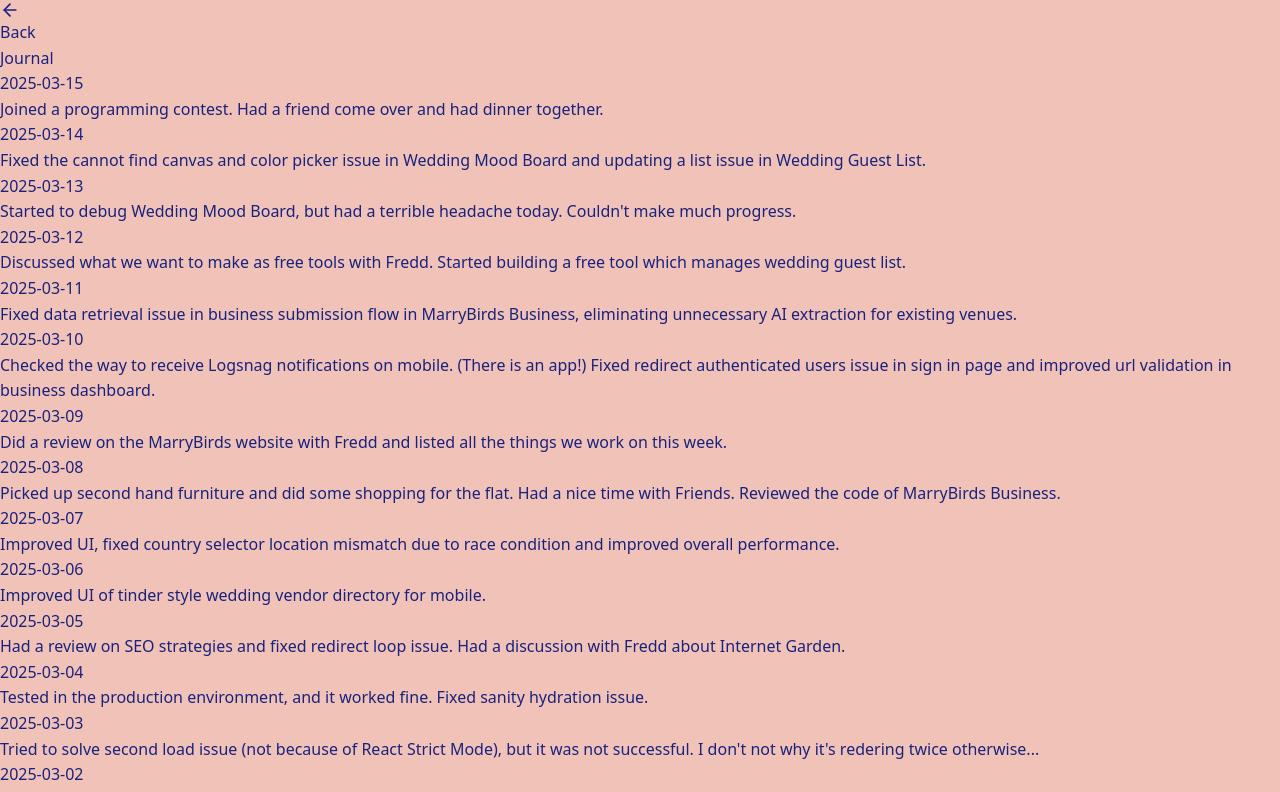
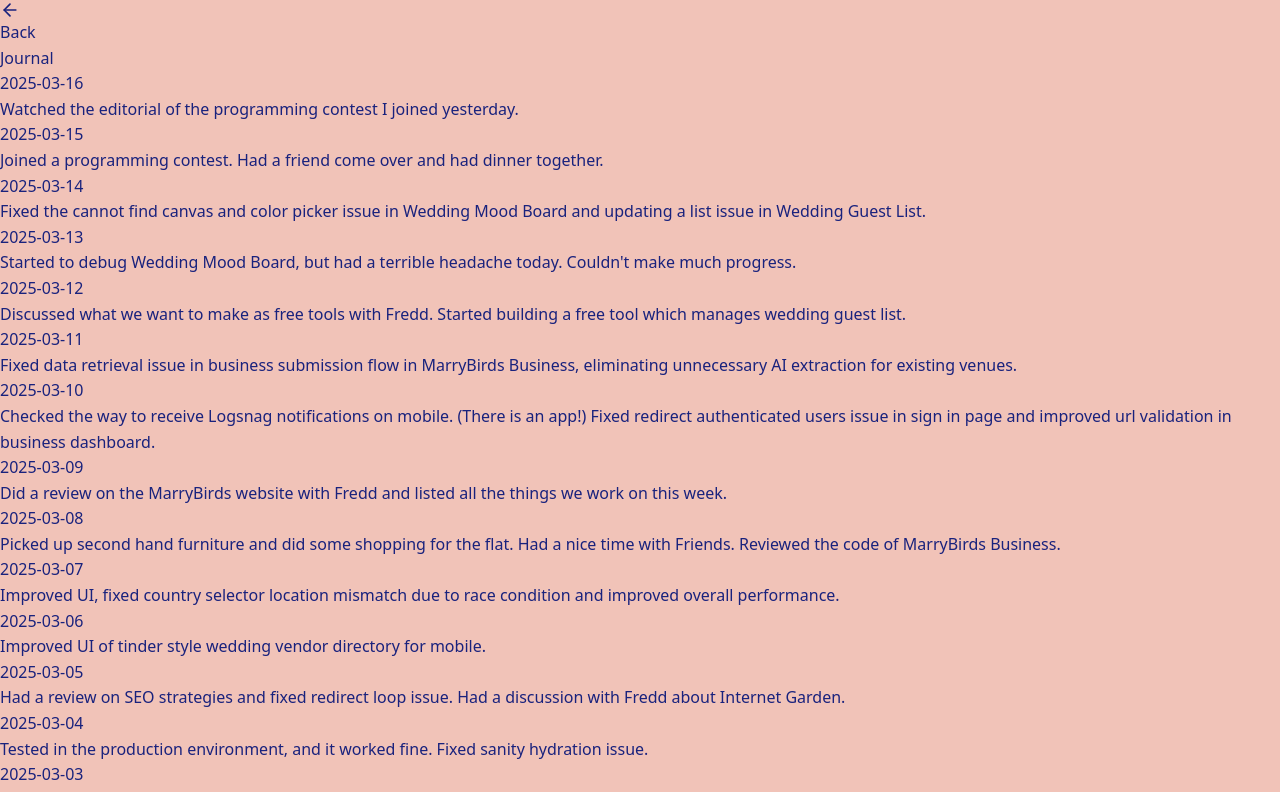
Before and after one commit to minamicode/minamicode.com, a Next.js app: page /journal in a window 1280 px wide. Shown: the top 792 px of the page. Built offline with nearby package versions, Linux system fonts and the light colour scheme.

Commit message:
add a journal entry

```diff
--- a/src/app/_components/JournalEntries.tsx
+++ b/src/app/_components/JournalEntries.tsx
@@ -6,6 +6,10 @@ type JournalEntry = {
 };
 
 const entries: JournalEntry[] = [
+  {
+    date: "2025-03-16",
+    text: "Watched the editorial of the programming contest I joined yesterday.",
+  },
   {
     date: "2025-03-15",
     text: "Joined a programming contest. Had a friend come over and had dinner together.",
```
